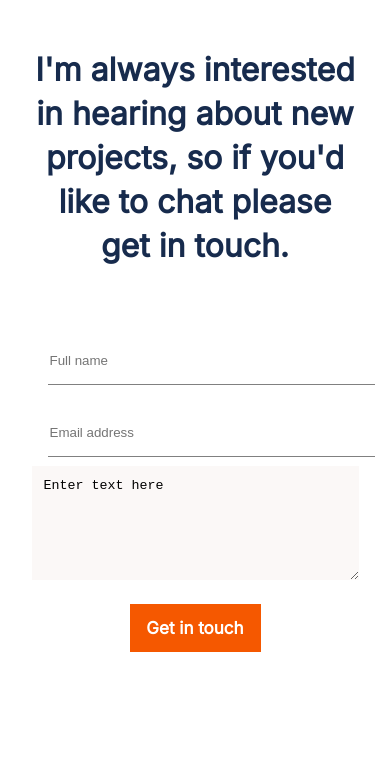
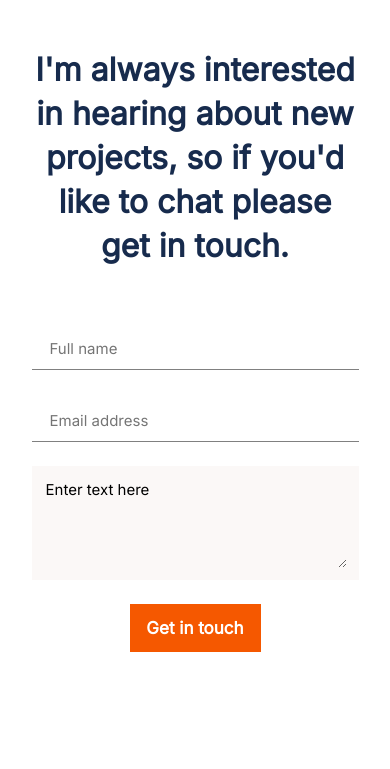
Before and after one commit to mansa-susa/Portfolio, a website: page index.html in a window 390 px wide. Shown: the part 6450-7219 px from the top of the page. Drawn offline with Linux system fonts and the light colour scheme.

Commit message:
Add final styles to the mobile version

```diff
--- a/styles.css
+++ b/styles.css
@@ -545,6 +545,13 @@ button:disabled {
   width: 327px;
   height: 330px;
   position: relative;
+  font-family: Inter, sans-serif;
+  font-size: 15px;
+  font-weight: 400;
+  line-height: 24px;
+  letter-spacing: 0em;
+  text-align: left;
+
 }
 
 .contact-section > form > ul > li:nth-child(-n + 2) {
@@ -552,11 +559,14 @@ button:disabled {
   height: 48px;
   margin-bottom: 24px;
   padding: 15px 16px;
+  border-bottom: 1px solid gray;
 }
 .contact-section > form > ul > li:nth-child(3) {
   width: 327px;
   height: 114px;
+  padding: 12px;
   margin-bottom: 24px;
+  background-color: #fbf8f7;
 }
 
 .contact-section > form  button {
@@ -566,29 +576,27 @@ button:disabled {
 
 #full-name {
   border: none;
-  width: inherit;
-  height: inherit;
-  border-bottom: 1px solid gray;
+  width: 295px;
+  height: 18px;
+  font-family: inherit;
+  font-size: 100%;
 }
 
 #email {
   border: none;
-  border-bottom: 1px solid gray;
-  width: inherit;
-  height: inherit;
+  width: 295px;
+  height: 18px;
+  font-family: inherit;
+  font-size: 100%;
 }
 
 #message {
-  width: inherit;
-  height: 114px;
-  background-color: #fbf8f7;
+  width: 303px;
+  height: 90px;
   border: none;
-  padding: 12px;
-}
-
-.btn {
-  text-align: center;
-
+  font-family: inherit;
+  font-size: 100%;
+  background-color: inherit;
 }
 
 footer {
```
